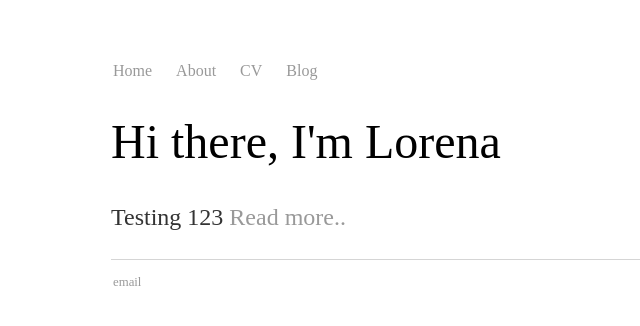
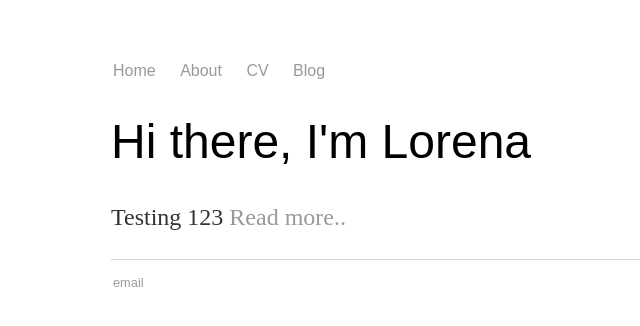
Before and after one commit to lyontyger/lyontyger.github.io, a Jekyll site: the page built from index.html, in a window 1280 px wide. Shown: the top 326 px of the page, without its empty margins (81-721 px from the left). Built offline with Jekyll 4.4.1, drawn with Linux system fonts in a browser that asks for light colours.

Commit message:
Update main.css

```diff
--- a/css/main.css
+++ b/css/main.css
@@ -3,7 +3,7 @@ body {
     width: 70%;
 }
 nav ul, footer ul {
-    font-family: 'Kulim Park', ;
+    font-family: 'Kulim Park', sans-serif;
     font-style: normal;
     font-weight: 400;
     padding: 2px;
@@ -22,7 +22,7 @@ a:hover {
 }
 h1 {
     font-size: 3em;
-    font-family: 'Kulim Park', ;
+    font-family: 'Kulim Park', sans-serif;
     font-style: normal;
     font-weight: 400;
 }
```
